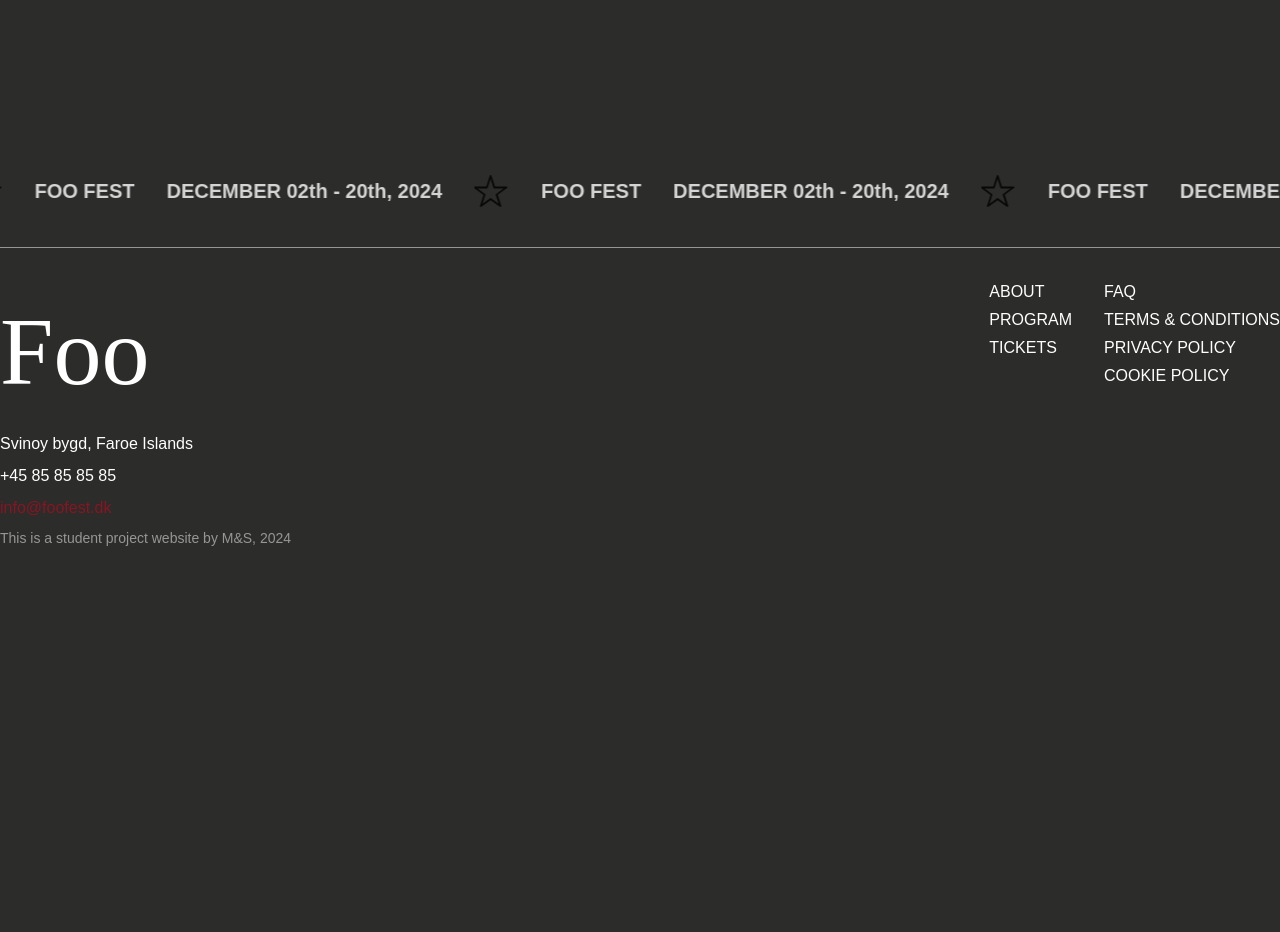
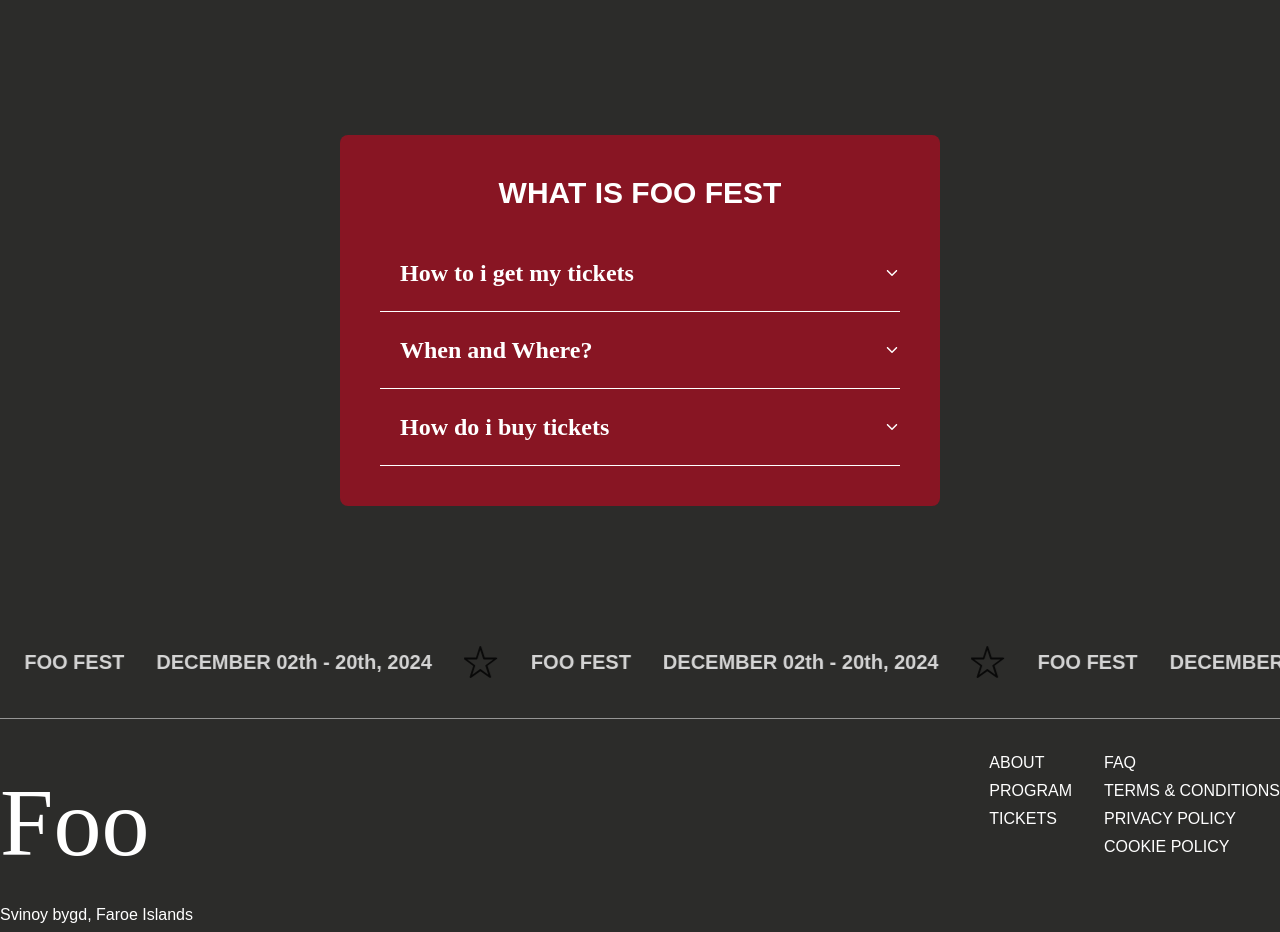
Before and after one commit to sarameisner/foofest-ms-sara, a Next.js app: page /tickets in a window 1280 px wide. Shown: the part 860-1792 px from the top of the page. Before the commit the page ends 1568 px from the top, so only its background shows below. Built offline with nearby package versions, Linux system fonts and the light colour scheme; a web font is replaced by a local one.

Commit message:
accordingen

```diff
--- a/package.json
+++ b/package.json
@@ -15,7 +15,8 @@
     "mini-css-extract-plugin": "^2.9.2",
     "next": "15.0.3",
     "react": "19.0.0-rc-66855b96-20241106",
-    "react-dom": "19.0.0-rc-66855b96-20241106"
+    "react-dom": "19.0.0-rc-66855b96-20241106",
+    "react-icons": "^5.4.0"
   },
   "devDependencies": {
     "postcss": "^8",
--- /dev/null
+++ b/src/components/According.jsx
@@ -0,0 +1,61 @@
+"use client";
+import React, { useState, memo } from "react";
+import { IoIosArrowDown } from "react-icons/io";
+import { IoIosArrowBack } from "react-icons/io";
+import Card from "../../public/pics/card.png"; // Billedimport
+
+// FAQItem komponenten for hvert spørgsmål
+const FAQItem = memo(({ question, answer }) => {
+  const [isOpen, setIsOpen] = useState(false);
+
+  return (
+    <div className="border-b border-white">
+      <button
+        onClick={() => setIsOpen(!isOpen)}
+        className="w-full flex justify-between items-center text-left"
+      >
+        <span className="text-[1.5rem] font-serif p-5 font-semibold text-white">{question}</span>
+
+        {/* Toggling arrows (back and down) with smooth transition */}
+        {isOpen ? (
+          <IoIosArrowBack
+            className={`text-white transition-transform duration-[1200ms] ease-in-out`}
+          />
+        ) : (
+          <IoIosArrowDown
+            className={`text-white transition-transform duration-[1200ms] ease-in-out transform rotate-0`}
+          />
+        )}
+      </button>
+
+      {/* Smooth transition for opening/closing the answer */}
+      <div
+        className={`overflow-hidden transition-all duration-[1200ms] ease-in-out ${isOpen ? 'max-h-screen' : 'max-h-0'}`}
+      >
+        {isOpen && <p className="p-10 text-black_color">{answer}</p>}
+      </div>
+    </div>
+  );
+});
+
+FAQItem.displayName = "FAQItem";
+
+// According komponenten, der accepterer props
+const According = ({ title, faqItems }) => {
+  return (
+    <div
+      className="m-[100px] bg-cover bg-center"
+    >
+      <section className="grid w-[600px] m-auto bg-[var(--accent-color)] p-10  bg-opacity-50 rounded-lg">
+        <div>
+          <h2 className="text-3xl mb-6 font-bold text-center text-white">{title}</h2>
+          {faqItems.map((item, index) => (
+            <FAQItem key={index} question={item.question} answer={item.answer} />
+          ))}
+        </div>
+      </section>
+    </div>
+  );
+};
+
+export default According;
--- a/src/pages/index.js
+++ b/src/pages/index.js
@@ -4,6 +4,7 @@ import React, { useState, useEffect } from "react";
 import Loading from "@/components/Loading";
 import FrontPageHeader from "@/components/FrontPageHeader";
 import Popup from "@/components/PopUp";
+import According from "@/components/According"
 
 
 export default function Home() {
@@ -19,6 +20,23 @@ export default function Home() {
     setIsModalOpen(true); // Åbn modal ved første render
   }, []);
 
+  const faq1 = [
+    {
+      question: "What is Foo Fest?",
+      answer: "Foo Fest is an alternative rock festival celebrating timeless classics. Featuring legendary bands and artists, it offers a unique experience for music lovers of all ages.",
+    },
+    {
+      question: "When and Where?",
+      answer: "Foo Fest takes place in December at Svinoy Bygd, Faroe Islands. Don't miss out on this unforgettable alternative rock experience!",
+    },
+    {
+      question: "How do i buy tickets",
+      answer: "Tickets can be sold in our ticket link up top. You can either but a VIP ticket priced at 1299,- or a regular ticket priced at 799,-",
+    },
+
+  ];
+
+
 
 
   const closeModal = () => setIsModalOpen(false);
@@ -31,6 +49,8 @@ export default function Home() {
     <div>
       <Popup isOpen={isModalOpen} closeModal={closeModal} />
       <FrontPageHeader />
+      <According title="WHAT IS FOO FEST" faqItems={faq1} />
+
     </div>
   );
 }
--- a/src/pages/tickets.js
+++ b/src/pages/tickets.js
@@ -1,10 +1,27 @@
 import React from "react";
 import Tickets from "@/components/Tickets";
+import According from "@/components/According";
 
 export default function TicketsPage() {
+    const faq1 = [
+        {
+          question: "How to i get my tickets",
+          answer: "After u",
+        },
+        {
+          question: "When and Where?",
+          answer: "Foo Fest takes place in December at Svinoy Bygd, Faroe Islands. Don't miss out on this unforgettable alternative rock experience!",
+        },
+        {
+          question: "How do i buy tickets",
+          answer: "Tickets can be sold in our ticket link up top. You can either but a VIP ticket priced at 1299,- or a regular ticket priced at 799,-",
+        },
+
+      ];
   return (
     <>
       <Tickets />
+      <According title="WHAT IS FOO FEST" faqItems={faq1} /> {/* Første FAQ-sektion */}
     </>
   );
 }
```
Also changed, not shown: 1 other file (tests, documents, lock files or other folders).
